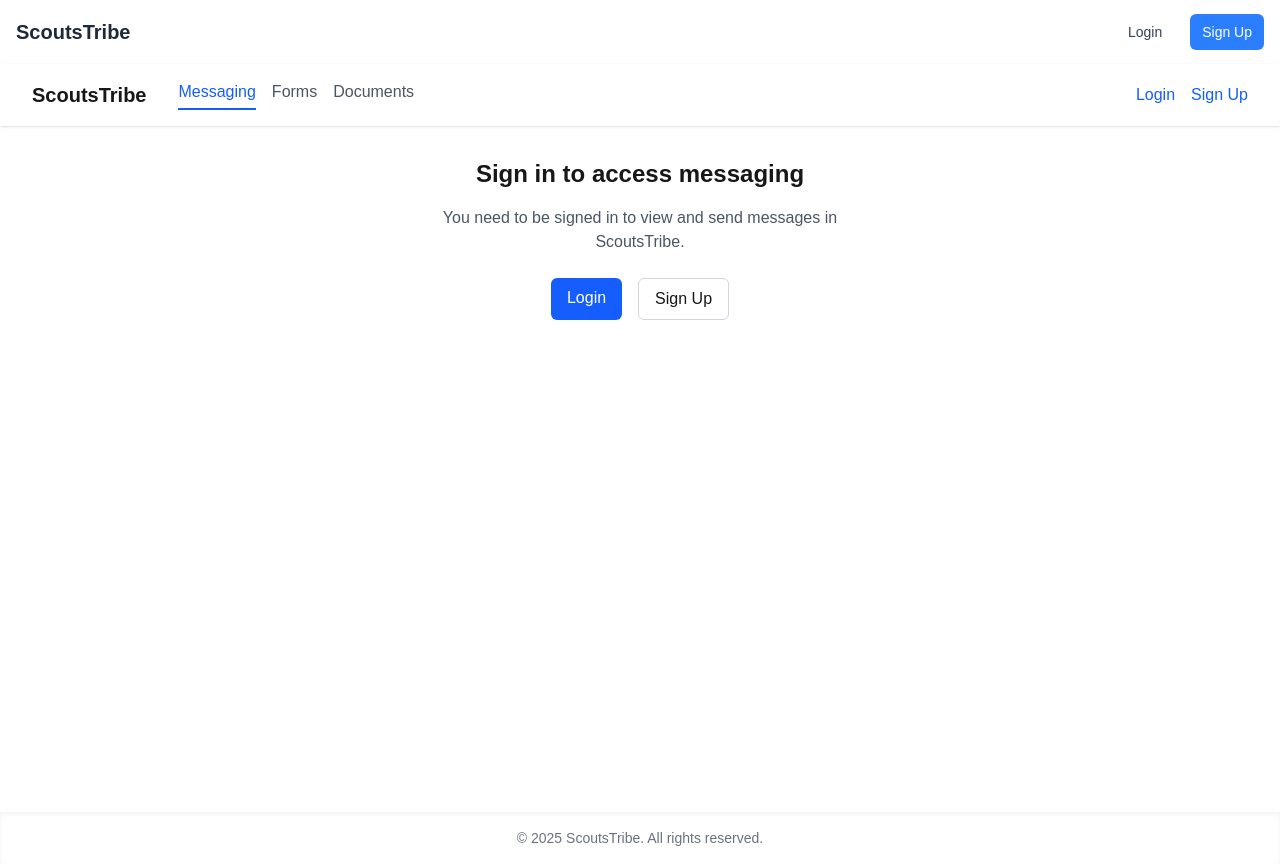
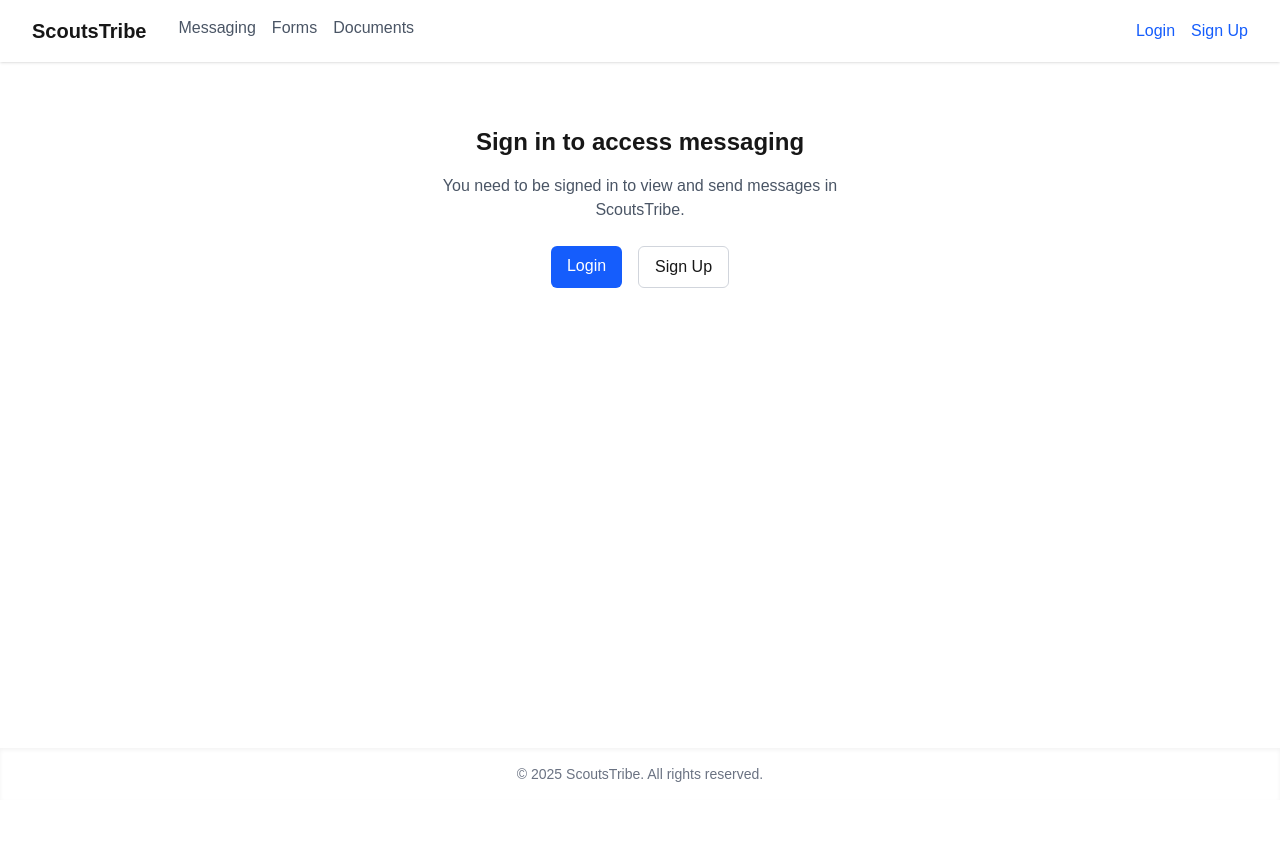
Before and after one commit to YuvalArtzi19/tzofim-1, a Next.js app in the folder client/: page /messaging in a window 1280 px wide. After the commit the page ends 800 px from the top, so only its background shows below. Built offline with nearby package versions, Linux system fonts and the light colour scheme.

Commit message:
refactor: Improve navigation and layout
- Create shared Navigation component
- Create shared Footer component
- Fix duplicate navigation in messaging page
- Add sticky header with improved styling
- Improve layout structure and spacing
- Add hover effects to navigation links

```diff
--- /dev/null
+++ b/client/src/app/components/navigation/Footer.tsx
@@ -0,0 +1,15 @@
+'use client';
+
+import React from 'react';
+
+const Footer = () => {
+  return (
+    <footer className="bg-white dark:bg-gray-800 shadow-inner py-4">
+      <div className="max-w-7xl mx-auto px-4 sm:px-6 lg:px-8 text-center text-gray-500 text-sm">
+        &copy; {new Date().getFullYear()} ScoutsTribe. All rights reserved.
+      </div>
+    </footer>
+  );
+};
+
+export default Footer;
--- a/client/src/app/components/navigation/Navigation.tsx
+++ b/client/src/app/components/navigation/Navigation.tsx
@@ -2,128 +2,40 @@
 
 import React from 'react';
 import Link from 'next/link';
-import { usePathname } from 'next/navigation';
 import { useAuth } from '../auth/AuthContext';
 
 const Navigation = () => {
   const { user, logout } = useAuth();
-  const pathname = usePathname();
 
-  const isActive = (path: string) => pathname === path;
-
-  if (!user) {
   return (
-      <nav className="bg-white shadow-md">
-        <div className="container mx-auto px-4">
-          <div className="flex justify-between items-center h-16">
-            <div className="flex items-center">
-              <Link
-                href="/"
-                className="text-xl font-bold text-gray-800 hover:text-gray-600"
+    <nav className="flex items-center space-x-4">
+      {user ? (
+        <>
+          <span className="text-sm text-gray-600 dark:text-gray-400">
+            {user.email}
+          </span>
+          {(user.roles?.includes('Admin') || user.roles?.includes('Tribe Leader')) && (
+            <Link href="/admin" className="text-blue-600 hover:underline text-sm mr-2">
+              Admin
+            </Link>
+          )}
+          <button
+            onClick={logout}
+            className="text-red-600 hover:underline text-sm"
           >
-                ScoutsTribe
-              </Link>
-            </div>
-            <div className="flex items-center space-x-4">
-              <Link
-                href="/login"
-                className="px-3 py-2 rounded-md text-sm font-medium text-gray-700 hover:bg-gray-100"
-              >
+            Logout
+          </button>
+        </>
+      ) : (
+        <>
+          <Link href="/login" className="text-blue-600 hover:underline">
             Login
           </Link>
-              <Link
-                href="/signup"
-                className="px-3 py-2 rounded-md text-sm font-medium bg-blue-500 text-white hover:bg-blue-600"
-              >
+          <Link href="/signup" className="text-blue-600 hover:underline">
             Sign Up
-              </Link>
-            </div>
-          </div>
-        </div>
-      </nav>
-    );
-  }
-
-  const isLeaderOrAdmin = user.roles.includes('Admin') || user.roles.includes('Tribe Leader');
-  const isCounselor = user.roles.includes('Counselor');
-
-  return (
-    <nav className="bg-white shadow-md">
-      <div className="container mx-auto px-4">
-        <div className="flex justify-between items-center h-16">
-          <div className="flex items-center">
-            <Link
-              href="/"
-              className="text-xl font-bold text-gray-800 hover:text-gray-600"
-            >
-              ScoutsTribe
-            </Link>
-          </div>
-
-          <div className="flex items-center space-x-4">
-            <Link
-              href="/messaging"
-              className={`px-3 py-2 rounded-md text-sm font-medium ${
-                isActive('/messaging')
-                  ? 'bg-gray-900 text-white'
-                  : 'text-gray-700 hover:bg-gray-100'
-              }`}
-            >
-              Messaging
-            </Link>
-
-            {(isLeaderOrAdmin || isCounselor) && (
-              <>
-                <Link
-                  href="/members"
-                  className={`px-3 py-2 rounded-md text-sm font-medium ${
-                    isActive('/members')
-                      ? 'bg-gray-900 text-white'
-                      : 'text-gray-700 hover:bg-gray-100'
-                  }`}
-                >
-                  Members
-                </Link>
-                <Link
-                  href="/events"
-                  className={`px-3 py-2 rounded-md text-sm font-medium ${
-                    isActive('/events')
-                      ? 'bg-gray-900 text-white'
-                      : 'text-gray-700 hover:bg-gray-100'
-                  }`}
-                >
-                  Events
           </Link>
         </>
       )}
-
-            {isLeaderOrAdmin && (
-              <Link
-                href="/admin"
-                className={`px-3 py-2 rounded-md text-sm font-medium ${
-                  isActive('/admin')
-                    ? 'bg-gray-900 text-white'
-                    : 'text-gray-700 hover:bg-gray-100'
-                }`}
-              >
-                Admin
-              </Link>
-            )}
-
-            <div className="flex items-center space-x-2 ml-4 pl-4 border-l">
-              <span className="text-sm text-gray-700">
-                {user.email}
-              </span>
-              <button
-                onClick={logout}
-                className="px-3 py-2 rounded-md text-sm font-medium text-red-600 hover:text-red-800"
-              >
-                Logout
-              </button>
-            </div>
-          </div>
-        </div>
-      </div>
     </nav>
   );
 };
--- a/client/src/app/layout.tsx
+++ b/client/src/app/layout.tsx
@@ -1,8 +1,10 @@
 import type { Metadata } from "next";
 import { Geist, Geist_Mono } from "next/font/google";
+import Link from "next/link";
 import "./globals.css";
 import { Providers } from "./providers";
 import Navigation from "./components/navigation/Navigation";
+import Footer from "./components/navigation/Footer";
 
 const geistSans = Geist({
   variable: "--font-geist-sans",
@@ -30,10 +32,42 @@ export default function RootLayout({
         className={`${geistSans.variable} ${geistMono.variable} antialiased min-h-screen bg-gray-50`}
       >
         <Providers>
-          <Navigation />
-          <main className="min-h-[calc(100vh-4rem)]">
-            {children}
-          </main>
+          <div className="flex flex-col min-h-screen">
+            <header className="bg-white dark:bg-gray-800 shadow sticky top-0 z-50">
+              <div className="max-w-7xl mx-auto px-4 sm:px-6 lg:px-8 py-4 flex justify-between items-center">
+                <div className="flex items-center space-x-8">
+                  <Link href="/" className="text-xl font-bold hover:text-blue-600">
+                    ScoutsTribe
+                  </Link>
+                  <div className="hidden sm:flex space-x-4">
+                    <Link
+                      href="/messaging"
+                      className="text-gray-600 dark:text-gray-300 hover:text-blue-600 pb-1 border-b-2 border-transparent hover:border-blue-600"
+                    >
+                      Messaging
+                    </Link>
+                    <Link
+                      href="/forms"
+                      className="text-gray-600 dark:text-gray-300 hover:text-blue-600 pb-1 border-b-2 border-transparent hover:border-blue-600"
+                    >
+                      Forms
+                    </Link>
+                    <Link
+                      href="/documents"
+                      className="text-gray-600 dark:text-gray-300 hover:text-blue-600 pb-1 border-b-2 border-transparent hover:border-blue-600"
+                    >
+                      Documents
+                    </Link>
+                  </div>
+                </div>
+                <Navigation />
+              </div>
+            </header>
+            <main className="flex-1 py-4">
+              {children}
+            </main>
+            <Footer />
+          </div>
         </Providers>
       </body>
     </html>
--- a/client/src/app/messaging/page.tsx
+++ b/client/src/app/messaging/page.tsx
@@ -3,90 +3,12 @@
 import React from 'react';
 import MessagingDashboard from '../components/messaging/MessagingDashboard';
 import Link from 'next/link';
-import { useAuth } from '../components/auth/AuthContext';
-
-// Navigation component with auth-aware links
-const Navigation = () => {
-  const { user, logout } = useAuth();
-
-  return (
-    <nav className="flex items-center space-x-4">
-      {user ? (
-        <>
-          <span className="text-sm text-gray-600 dark:text-gray-400">
-            {user.email}
-          </span>
-          {(user.roles?.includes('Admin') || user.roles?.includes('Tribe Leader')) && (
-            <Link href="/admin" className="text-blue-600 hover:underline text-sm mr-2">
-              Admin
-            </Link>
-          )}
-          <button
-            onClick={logout}
-            className="text-red-600 hover:underline text-sm"
-          >
-            Logout
-          </button>
-        </>
-      ) : (
-        <>
-          <Link href="/login" className="text-blue-600 hover:underline">
-            Login
-          </Link>
-          <Link href="/signup" className="text-blue-600 hover:underline">
-            Sign Up
-          </Link>
-        </>
-      )}
-    </nav>
-  );
-};
+import Navigation from '../components/navigation/Navigation';
 
 export default function MessagingPage() {
   return (
-    <div className="min-h-screen flex flex-col">
-        <header className="bg-white dark:bg-gray-800 shadow">
-          <div className="max-w-7xl mx-auto px-4 sm:px-6 lg:px-8 py-4 flex justify-between items-center">
-            <div className="flex items-center space-x-8">
-              <Link href="/" className="text-xl font-bold">
-                ScoutsTribe
-              </Link>
-              <div className="hidden sm:flex space-x-4">
-                <Link
-                  href="/messaging"
-                  className="text-blue-600 font-medium border-b-2 border-blue-600 pb-1"
-                >
-                  Messaging
-                </Link>
-                <Link
-                  href="/forms"
-                  className="text-gray-600 dark:text-gray-300 hover:text-blue-600 pb-1 border-b-2 border-transparent"
-                >
-                  Forms
-                </Link>
-                <Link
-                  href="/documents"
-                  className="text-gray-600 dark:text-gray-300 hover:text-blue-600 pb-1 border-b-2 border-transparent"
-                >
-                  Documents
-                </Link>
-              </div>
-            </div>
-            <Navigation />
-          </div>
-        </header>
-
-        <main className="flex-grow flex">
-          <div className="w-full h-full max-w-7xl mx-auto">
-            <MessagingDashboard />
-          </div>
-        </main>
-
-        <footer className="bg-white dark:bg-gray-800 shadow-inner py-4">
-          <div className="max-w-7xl mx-auto px-4 sm:px-6 lg:px-8 text-center text-gray-500 text-sm">
-            &copy; {new Date().getFullYear()} ScoutsTribe. All rights reserved.
-          </div>
-        </footer>
+    <div className="w-full h-full max-w-7xl mx-auto p-4">
+      <MessagingDashboard />
     </div>
   );
 }
```
Lines whose indentation alone changed are shown as unchanged.
